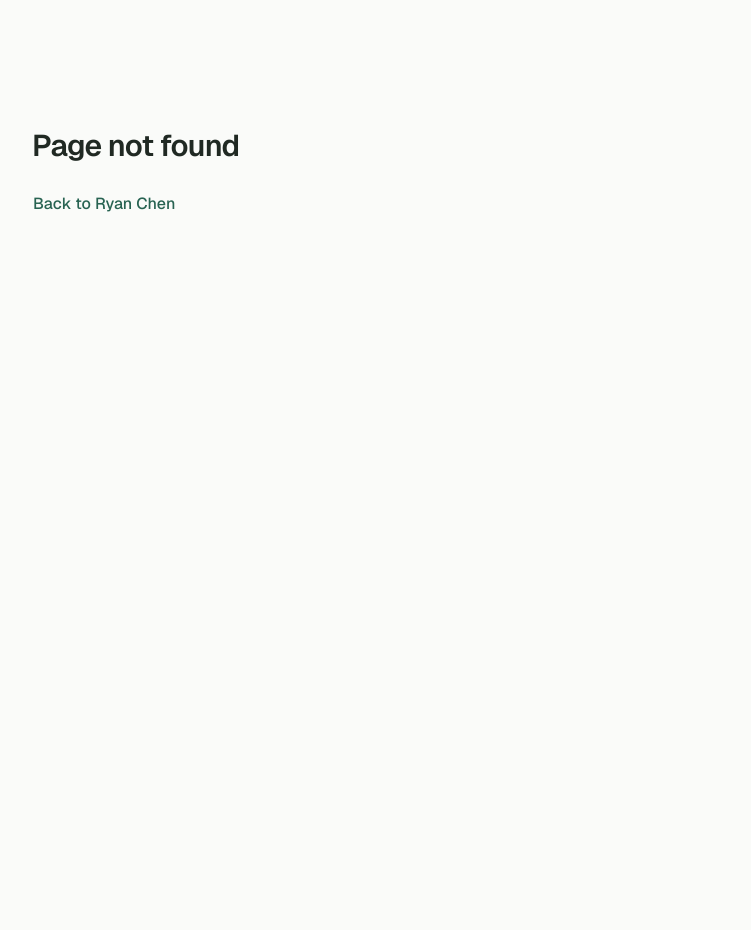
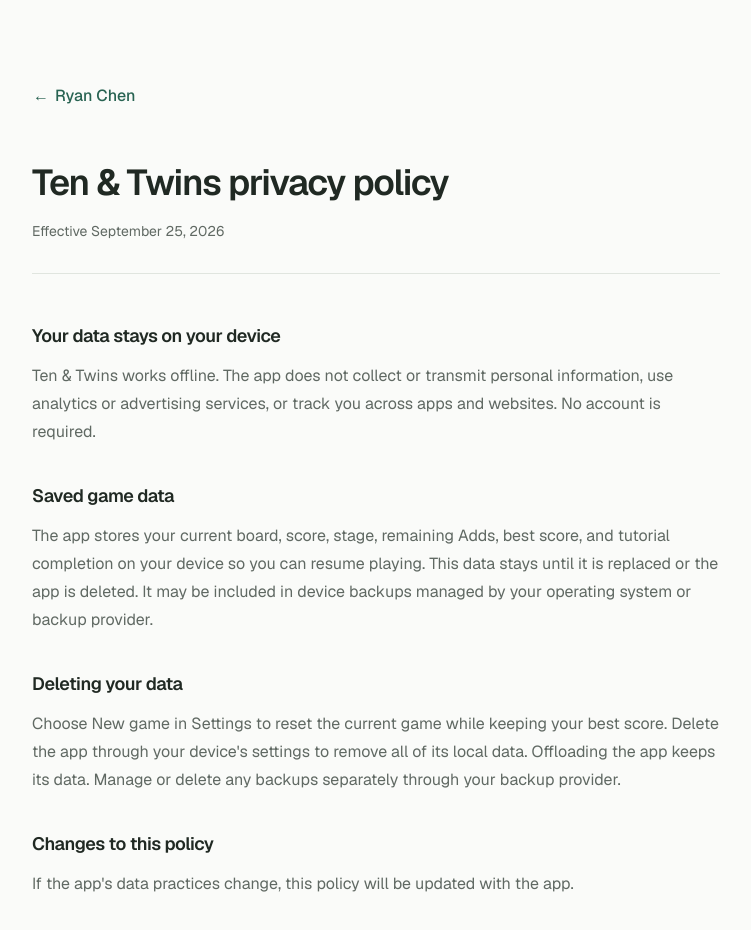
Before and after one commit to ryanchen01/ryanjhchen, a Next.js app: page /ten-and-twins/privacy in a window 1280 px wide. Before the commit this address had no page. Shown: the top 930 px of the page, without its empty margins (264-1015 px from the left). Before the commit the page ends 800 px from the top, so only its background shows below. Built offline with nearby package versions, Linux system fonts and the light colour scheme.

Commit message:
Rename Match Two to Ten & Twins and update privacy URL

```diff
--- a/app/match-two/privacy/page.tsx
+++ b/app/ten-and-twins/privacy/page.tsx
@@ -4,14 +4,14 @@ import { buttonVariants } from "@/components/ui/button";
 import { cn } from "@/lib/utils";
 
 export const metadata: Metadata = {
-  title: "Match Two privacy policy",
-  description: "How Match Two stores game data on your device. No accounts, analytics, advertising, or tracking.",
+  title: "Ten & Twins privacy policy",
+  description: "How Ten & Twins stores game data on your device. No accounts, analytics, advertising, or tracking.",
 };
 
 const sections = [
   {
     title: "Your data stays on your device",
-    body: "Match Two works offline. The app does not collect or transmit personal information, use analytics or advertising services, or track you across apps and websites. No account is required.",
+    body: "Ten & Twins works offline. The app does not collect or transmit personal information, use analytics or advertising services, or track you across apps and websites. No account is required.",
   },
   {
     title: "Saved game data",
@@ -35,7 +35,7 @@ export default function PrivacyPolicy() {
       </Link>
       <article>
         <header className="mb-12 border-b border-border pb-8">
-          <h1 className="text-3xl font-semibold leading-tight tracking-[-0.035em] sm:text-4xl">Match Two privacy policy</h1>
+          <h1 className="text-3xl font-semibold leading-tight tracking-[-0.035em] sm:text-4xl">Ten &amp; Twins privacy policy</h1>
           <p className="mt-4 text-sm text-muted-foreground">
             Effective <time dateTime="2026-09-25">September 25, 2026</time>
           </p>
--- a/lib/apps.ts
+++ b/lib/apps.ts
@@ -1,7 +1,7 @@
 export const apps = [
   {
-    slug: "match-two",
-    name: "Match Two",
+    slug: "ten-and-twins",
+    name: "Ten & Twins",
     platform: "iPhone & iPad",
     description: "A number puzzle. Match equal numbers or pairs that add up to 10 to clear the board.",
     icon: "/apps/match-two/icon.png",
```
Also changed, not shown: 1 other file (tests, documents, lock files or other folders).
